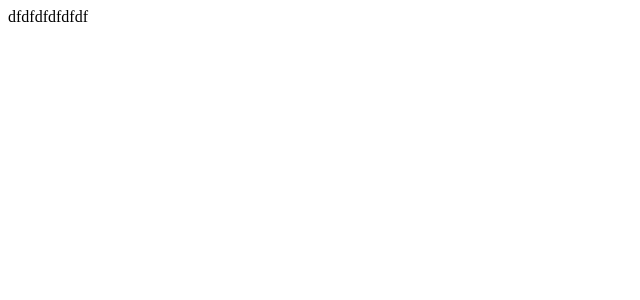
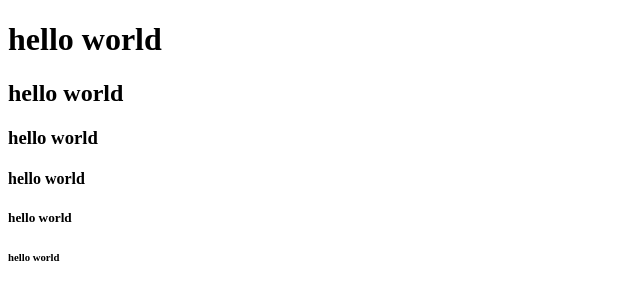
Before and after one commit to Serejjka12/goit-markup-hw-01, a plain HTML site: page index.html in a window 1280 px wide. Shown: the whole page, without its empty margins (0-640 px from the left). Drawn offline with Linux system fonts and the light colour scheme.

Commit message:
commit messag111ae

```diff
--- a/index.html
+++ b/index.html
@@ -6,6 +6,11 @@
 		<title>Document</title>
 	</head>
 	<body>
-		dfdfdfdfdfdf
+		<h1>hello world</h1>
+		<h2>hello world</h2>
+		<h3>hello world</h3>
+		<h4>hello world</h4>
+		<h5>hello world</h5>
+		<h6>hello world</h6>
 	</body>
 </html>
```
